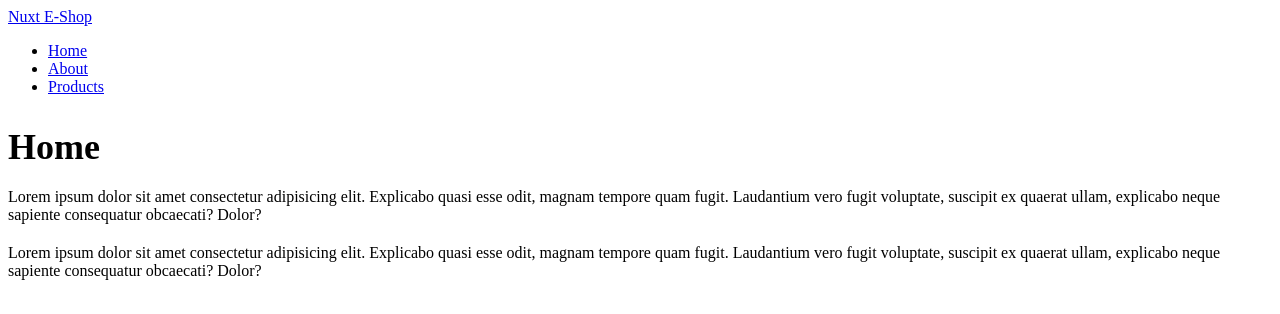
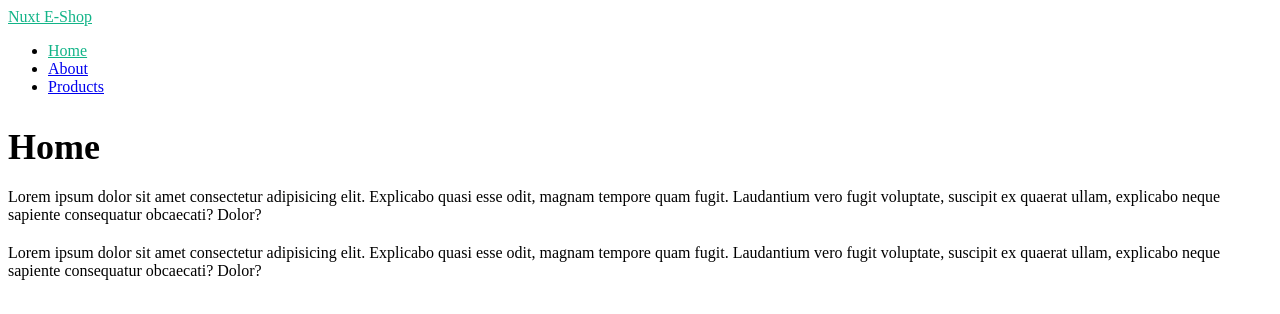
Before and after one commit to koheitech/nuxt-e-shop, a Nuxt app: page / in a window 1280 px wide. Shown: the top 314 px of the page. Built offline with nearby package versions, Linux system fonts and the light colour scheme.

Commit message:
create default layout

```diff
--- /dev/null
+++ b/layouts/default.vue
@@ -0,0 +1,22 @@
+<template>
+    <div>
+        <header>
+            <nav>
+                <NuxtLink to="/">Nuxt E-Shop</NuxtLink>
+                <ul>
+                    <li><NuxtLink to="/">Home</NuxtLink></li>
+                    <li><NuxtLink to="/about">About</NuxtLink></li>
+                    <li><NuxtLink to="/products">Products</NuxtLink></li>
+                </ul>
+            </nav>
+        </header>
+
+        <div><slot /></div>
+    </div>
+</template>
+
+<style scoped>
+  .router-link-exact-active {
+    color: #12b488;
+  }
+</style>
--- a/pages/index.vue
+++ b/pages/index.vue
@@ -1,15 +1,5 @@
 <template>
     <div>
-        <header>
-            <nav>
-                <NuxtLink to="/">Nuxt E-Shop</NuxtLink>
-                <ul>
-                    <li><NuxtLink to="/">Home</NuxtLink></li>
-                    <li><NuxtLink to="/about">About</NuxtLink></li>
-                    <li><NuxtLink to="/products">Products</NuxtLink></li>
-                </ul>
-            </nav>
-        </header>
         <h2>Home</h2>
         <p>Lorem ipsum dolor sit amet consectetur adipisicing elit. Explicabo quasi esse odit, magnam tempore quam fugit.
             Laudantium vero fugit voluptate, suscipit ex quaerat ullam, explicabo neque sapiente consequatur obcaecati?
```
